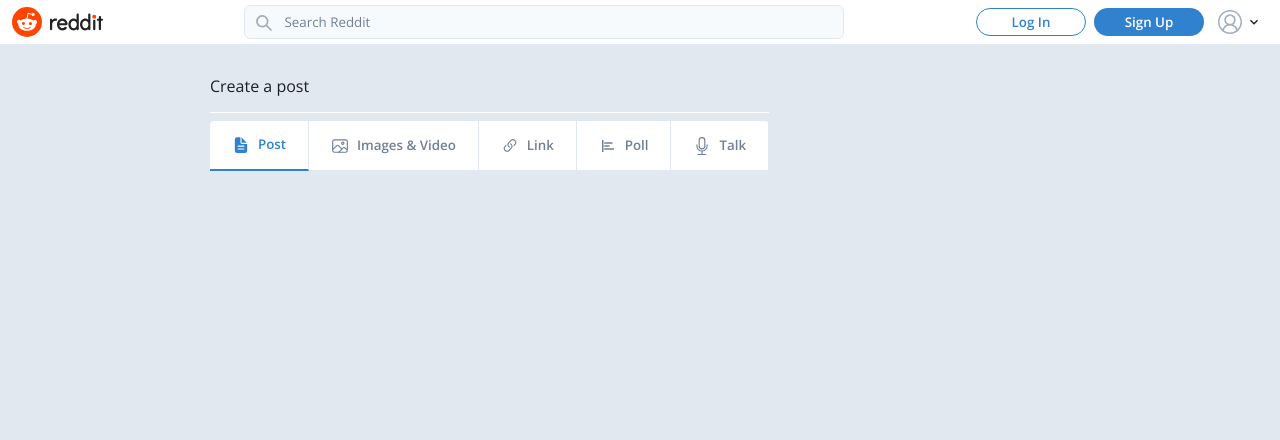
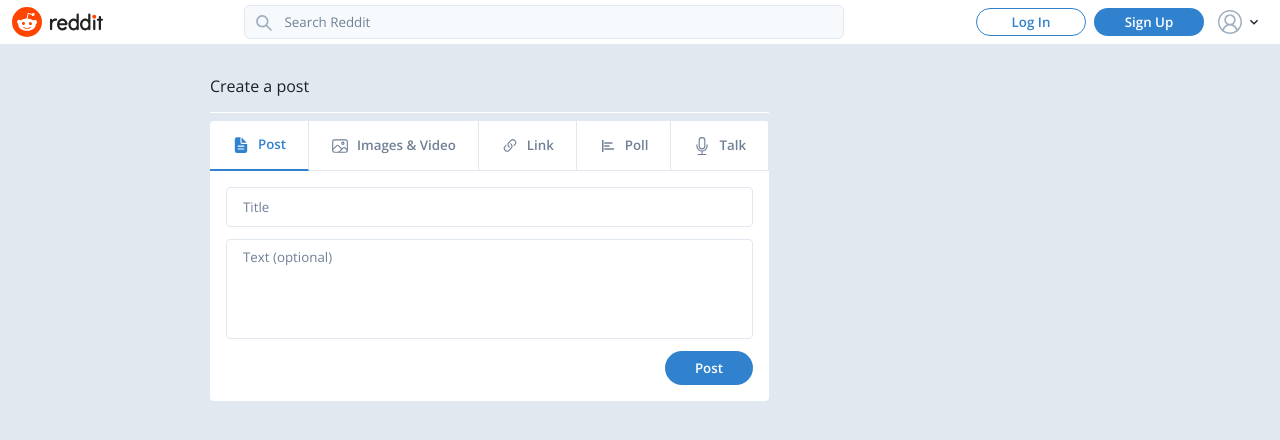
Before and after one commit to bartj2341/reddit-clone-reactjs, a Next.js app: page /r/1/submit in a window 1280 px wide. Shown: the top 440 px of the page. Built offline with nearby package versions, Linux system fonts and the light colour scheme; no server answers.

Commit message:
FEAT: NewPostForm - Post Text Inputs

```diff
--- a/src/components/Posts/NewPostForm.tsx
+++ b/src/components/Posts/NewPostForm.tsx
@@ -1,15 +1,16 @@
-import { Flex } from '@chakra-ui/react';
-import React, { useState } from 'react';
+import { Flex, Text } from "@chakra-ui/react";
+import React, { useState } from "react";
 import { BiPoll } from "react-icons/bi";
 import { BsLink45Deg, BsMic } from "react-icons/bs";
 import { IoDocumentText, IoImageOutline } from "react-icons/io5";
 import { AiFillCloseCircle } from "react-icons/ai";
-import { Icon } from '@chakra-ui/icons';
-import TabItem from './TabItem';
+import { Icon } from "@chakra-ui/icons";
+import TabItem from "./TabItem";
+import TextInputs from "./PostForm/TextInputs";
 
 type NewPostFormProps = {};
 
-const formTabs = [
+const formTabs: TabObject[] = [
 	{
 		title: "Post",
 		icon: IoDocumentText,
@@ -37,16 +38,53 @@
 	icon: typeof Icon.arguments;
 };
 
-const NewPostForm:React.FC<NewPostFormProps> = () => {
-    const [selectedTab, setSelectedTab] = useState(formTabs[0].title)
+const NewPostForm: React.FC<NewPostFormProps> = () => {
+	const [selectedTab, setSelectedTab] = useState(formTabs[0].title);
+	const [textInputs, setTextInputs] = useState({
+		title: "",
+		body: "",
+	});
+	const [selectedFile, setSelectedFile] = useState<string>();
+    const [loading, setLoading] = useState(false);
+
+	const handleCreatePost = async () => {};
+
+	const onSelectImage = () => {};
+
+	const onTextChange = (
+		event: React.ChangeEvent<HTMLInputElement | HTMLTextAreaElement>
+	) => {
+		const {
+			target: { name, value },
+		} = event;
+        setTextInputs(prev => ({
+            ...prev,
+            [name]: value,
+        }))
+	};
+
 	return (
 		<Flex direction="column" bg="white" borderRadius={4} mt={2}>
 			<Flex width="100%">
-                {formTabs.map(item => (
-                    <TabItem item={item} selected={item.title === selectedTab} setSelectedTab={setSelectedTab}/>
+				{formTabs.map((item) => (
+					<TabItem
+						item={item}
+						selected={item.title === selectedTab}
+						setSelectedTab={setSelectedTab}
+					/>
 				))}
 			</Flex>
+			<Flex p={4}>
+				{selectedTab === "Post" && (
+					<TextInputs
+						textInputs={textInputs}
+						handleCreatePost={handleCreatePost}
+						onChange={onTextChange}
+						loading={loading}
+					/>
+				)}
 			</Flex>
-    )
-}
+		</Flex>
+	);
+};
 export default NewPostForm;
--- /dev/null
+++ b/src/components/Posts/PostForm/TextInputs.tsx
@@ -0,0 +1,70 @@
+import { Button, Flex, Input, Stack, Textarea } from "@chakra-ui/react";
+import React from "react";
+
+type TextInputsProps = {
+    textInputs: {
+        title: string;
+        body: string;
+    };
+    onChange: (
+        event: React.ChangeEvent<HTMLInputElement | HTMLTextAreaElement>
+    ) => void;
+    handleCreatePost: () => void;
+    loading: boolean;
+};
+
+const TextInputs: React.FC<TextInputsProps> = ({
+    textInputs,
+    onChange,
+    handleCreatePost,
+    loading,
+}) => {
+    return (
+        <Stack spacing={3} width="100%">
+            <Input
+                name="title"
+                value={textInputs.title}
+                onChange={onChange}
+                fontSize="10pt"
+                borderRadius={4}
+                placeholder="Title"
+                _placeholder={{ color: "gray.500" }}
+                _focus={{
+                    outline: "none",
+                    bg: "white",
+                    border: "1px solid",
+                    borderColor: "black",
+                }}
+            />
+            <Textarea
+                name="body"
+                value={textInputs.body}
+                onChange={onChange}
+                fontSize="10pt"
+                borderRadius={4}
+                height="100px"
+                placeholder="Text (optional)"
+                _placeholder={{ color: "gray.500" }}
+                resize="none"
+                _focus={{
+                    outline: "none",
+                    bg: "white",
+                    border: "1px solid",
+                    borderColor: "black",
+                }}
+            />
+            <Flex justify="flex-end">
+                <Button
+                    height="34px"
+                    padding="0px 30px"
+                    disabled={!textInputs.title}
+                    isLoading={loading}
+                    onClick={handleCreatePost}
+                >
+                    Post
+                </Button>
+            </Flex>
+        </Stack>
+    );
+};
+export default TextInputs;
```
Lines whose indentation alone changed are shown as unchanged.
